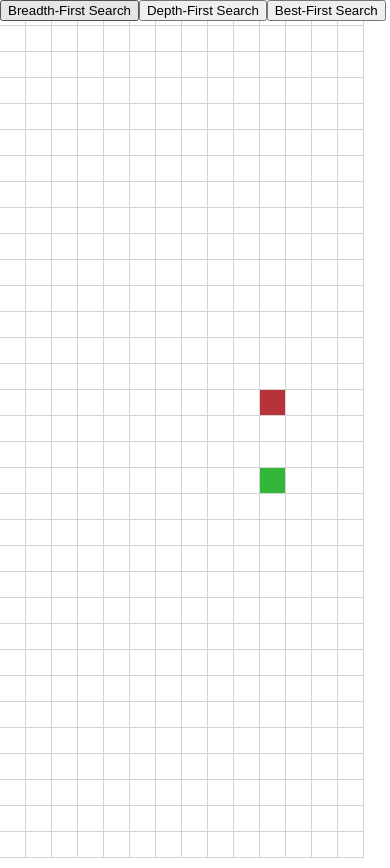
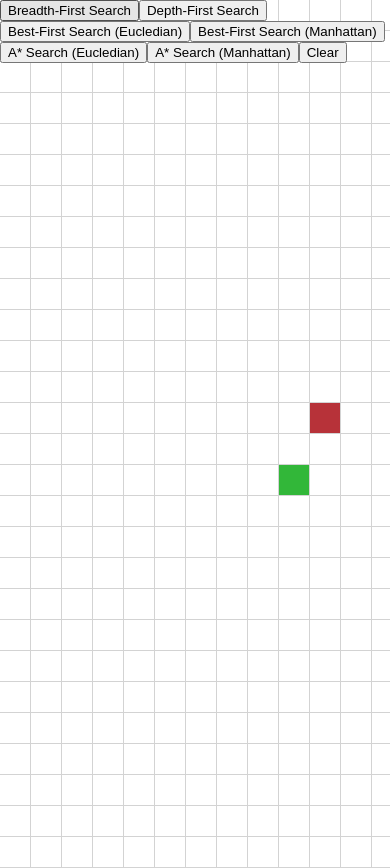
Before and after one commit to lowysng/pathfinder, a React (Create React App) app in the folder pathfinder/: page / in a window 390 px wide. Built offline with nearby package versions, Linux system fonts and the light colour scheme; the HTML template or start-up script is replaced by a standard one.

Commit message:
finish alpha

```diff
--- a/pathfinder/src/App.js
+++ b/pathfinder/src/App.js
@@ -1,30 +1,31 @@
 import React, { useState } from 'react';
 import Matrix from './Matrix';
 import { initializeMatrix, Pathfinder } from './util';
-import { bfs, dfs, bestfs } from './search';
+import { bfs, dfs, bestfs, a_star } from './search';
 import './App.css';
 
 function App() {
 
-    const NUM_ROWS = Math.floor(window.innerHeight/25);
-    const NUM_COLS = Math.floor(window.innerWidth/25) - 1;
-    const START_COORDS = {
-        x: Math.floor(Math.random() * NUM_COLS),
-        y: Math.floor(Math.random() * NUM_ROWS)
-    };
-    const END_COORDS = {
-        x: Math.floor(Math.random() * NUM_COLS),
-        y: Math.floor(Math.random() * NUM_ROWS)
-    };
+    const NUM_ROWS = Math.floor(window.innerHeight/30);
+    const NUM_COLS = Math.floor(window.innerWidth/30);
+    const START_COORDS = { x: Math.floor(Math.random() * NUM_COLS), y: Math.floor(Math.random() * NUM_ROWS) };
+    const END_COORDS = { x: Math.floor(Math.random() * NUM_COLS), y: Math.floor(Math.random() * NUM_ROWS) };
 
-    const [matrix, setMatrix] = useState(initializeMatrix(NUM_ROWS, NUM_COLS, START_COORDS, END_COORDS));
-    const pathfinder = new Pathfinder(START_COORDS, END_COORDS, { numRows: NUM_ROWS, numCols: NUM_COLS });
+    const [startCoords, setStartCoords] = useState(START_COORDS);
+    const [endCoords, setEndCoords] = useState(END_COORDS);
+    const initial_matrix = initializeMatrix(NUM_ROWS, NUM_COLS, startCoords, endCoords);
+    const [matrix, setMatrix] = useState([...initial_matrix]);
+    const pathfinder = new Pathfinder(startCoords, endCoords, { numRows: NUM_ROWS, numCols: NUM_COLS });
 
-    const search = strategy => {
-        const { solution, explored } = strategy(pathfinder);
+    const search = (strategy, heuristic) => {
+        const { solution, explored, frontier } = strategy(pathfinder, heuristic);
 
         explored.shift();
-        if (strategy === bestfs) explored.pop();
+        frontier.shift();
+        if (strategy === bestfs || strategy === a_star) {
+            explored.pop();
+            frontier.pop();
+        };
         solution.shift();
         solution.pop();
 
@@ -34,6 +35,8 @@ function App() {
         for (let i = 0; i < firstCheckpoint; i++) {
             setTimeout(() => {
                 const newMatrix = [...matrix];
+                let frontierCoords = frontier[i];
+                frontierCoords.forEach(c => { if (c.x !== endCoords.x || c.y !== endCoords.y) newMatrix[c.y][c.x] = 3 });
                 newMatrix[explored[i].y][explored[i].x] = 4;
                 setMatrix(newMatrix)
             }, 25 * i);
@@ -48,12 +51,20 @@ function App() {
         }
     }
 
+    const clear = () => {
+        setMatrix([...initial_matrix]);
+    };
+
     return (
         <>
             <Matrix matrix={matrix}/>
             <button onClick={() => search(bfs)}>Breadth-First Search</button>
             <button onClick={() => search(dfs)}>Depth-First Search</button>
-            <button onClick={() => search(bestfs)}>Best-First Search</button>
+            <button onClick={() => search(bestfs, 'euc')}>Best-First Search (Eucledian)</button>
+            <button onClick={() => search(bestfs, 'man')}>Best-First Search (Manhattan)</button>
+            <button onClick={() => search(a_star, 'euc')}>A* Search (Eucledian)</button>
+            <button onClick={() => search(a_star, 'man')}>A* Search (Manhattan)</button>
+            <button onClick={() => clear()}>Clear</button>
         </>
     )
 }
--- a/pathfinder/src/search.js
+++ b/pathfinder/src/search.js
@@ -7,9 +7,11 @@ export const bfs = pathfinder => {
     if (pathfinder.goalTest(node.state)) return { solution: getSolution(node), explored: [] };
 
     const frontier = [node];
+    const frontier_history = [];
     const explored = [];
 
     while (frontier.length > 0 && !solution) {
+        frontier_history.push(frontier.map(n => n.state));
         node = frontier.shift();
         explored.push(node.state);
         pathfinder.getSurroundingNodesCoords(node.state).forEach(coords => {
@@ -24,7 +26,7 @@ export const bfs = pathfinder => {
         })
     }
 
-    return { solution: solution, explored: explored };
+    return { solution: solution, explored: explored, frontier: frontier_history };
 }
 
 export const dfs = pathfinder => {
@@ -34,9 +36,11 @@ export const dfs = pathfinder => {
     if (pathfinder.goalTest(node.state)) return { solution: getSolution(node), explored: [] };
 
     const frontier = [node];
+    const frontier_history = [];
     const explored = [];
 
     while (frontier.length > 0 && !solution) {
+        frontier_history.push(frontier.map(n => n.state));
         node = frontier.shift();
         explored.push(node.state);
         pathfinder.getSurroundingNodesCoords(node.state).forEach(coords => {
@@ -51,18 +55,20 @@ export const dfs = pathfinder => {
         })
     }
 
-    return { solution: solution, explored: explored };
+    return { solution: solution, explored: explored, frontier: frontier_history };
 }
 
-export const bestfs = pathfinder => {
+export const bestfs = (pathfinder, heuristic) => {
     let node = new Node(pathfinder.startCoords, null);
     let solution = null;
     if (pathfinder.goalTest(node.state)) return { solution: getSolution(node), explored: [] };
 
     const frontier = [node];
+    const frontier_history = [];
     const explored = [];
 
     while (frontier.length > 0 && !solution) {
+        frontier_history.push(frontier.map(n => n.state));
         node = frontier.shift();
         if (pathfinder.goalTest(node.state)) solution = getSolution(node);
         explored.push(node.state);
@@ -71,11 +77,51 @@ export const bestfs = pathfinder => {
             if (!explored.some(c => objectsAreEquivalent(c, coords))
             && !frontier.some(n => objectsAreEquivalent(n.state, coords))) {
                 frontier.unshift(child);
-                frontier.sort((a, b) => pathfinder.heuristics(a.state) - pathfinder.heuristics(b.state));
+                switch (heuristic) {
+                    case 'euc':
+                        frontier.sort((a, b) => (pathfinder.eucledian(a.state) < pathfinder.eucledian(b.state)) ? -1 : 1);
+                        break;
+                    case 'man':
+                        frontier.sort((a, b) => (pathfinder.manhattan(a.state) < pathfinder.manhattan(b.state)) ? -1 : 1);
+                        break;
+                }
             }
         })
     }
 
-    return { solution: solution, explored: explored };
+    return { solution: solution, explored: explored, frontier: frontier_history };
+}
 
+export const a_star = (pathfinder, heuristic) => {
+    let node = new Node(pathfinder.startCoords, null, 0);
+    let solution = null;
+    if (pathfinder.goalTest(node.state)) return { solution: getSolution(node), explored: [] };
+
+    const frontier = [node];
+    const frontier_history = [];
+    const explored = [];
+
+    while (frontier.length > 0 && !solution) {
+        frontier_history.push(frontier.map(n => n.state));
+        node = frontier.shift();
+        if (pathfinder.goalTest(node.state)) solution = getSolution(node);
+        explored.push(node.state);
+        pathfinder.getSurroundingNodesCoords(node.state).forEach(coords => {
+            let child = new Node(coords, node, node.path_cost + 1);
+            if (!explored.some(c => objectsAreEquivalent(c, coords))
+            && !frontier.some(n => objectsAreEquivalent(n.state, coords))) {
+                frontier.unshift(child);
+                switch (heuristic) {
+                    case 'euc':
+                        frontier.sort((a, b) => (pathfinder.eucledian(a.state) + a.path_cost) < (pathfinder.eucledian(b.state) + b.path_cost) ? -1 : 1);
+                        break;
+                    case 'man':
+                        frontier.sort((a, b) => (pathfinder.manhattan(a.state) + a.path_cost) < (pathfinder.manhattan(b.state) + b.path_cost) ? -1 : 1);
+                        break;
+                }
+            }
+        })
+    }
+
+    return { solution: solution, explored: explored, frontier: frontier_history };
 }
--- a/pathfinder/src/util.js
+++ b/pathfinder/src/util.js
@@ -19,8 +19,8 @@ export const getNodeStyle = nodeFlag => {
         solution: 5,
     }
     const nodeStyle = {
-        width: '25px',
-        height: '25px',
+        width: '30px',
+        height: '30px',
         border: '1px solid #d3d3d3',
         marginLeft: '-1px',
         marginTop: '-1px',
@@ -41,9 +41,10 @@ export const getNodeStyle = nodeFlag => {
 }
 
 export class Node {
-    constructor(state, parent) {
+    constructor(state, parent, path_cost) {
         this.state = state;
         this.parent = parent;
+        this.path_cost = path_cost;
     }
 }
 
@@ -57,49 +58,77 @@ export class Pathfinder {
         this.startCoords = startCoords;
         this.endCoords = endCoords;
         this.canvasDimensions = canvasDimensions;
+        this.allowDiag = true;
     }
 
     goalTest = coords => {
         return coords.x === this.endCoords.x && coords.y === this.endCoords.y;
     }
 
-    heuristics = node => ((this.endCoords.y - node.y) ** 2) + ((this.endCoords.x - node.x) ** 2) ** 0.5;
+    manhattan = node => Math.abs((this.endCoords.y - node.y) + (this.endCoords.x - node.x));
+    eucledian = node => ((this.endCoords.y - node.y) ** 2) + ((this.endCoords.x - node.x) ** 2) ** 0.5;
 
     getSurroundingNodesCoords = node => {
         const surroundingNodes = [];
         if (this.nodeIsAtXOfCanvas(node, 'top-left')) {
             surroundingNodes.push({x: node.x + 1, y: node.y});
             surroundingNodes.push({x: node.x, y: node.y + 1});
+            if (this.allowDiag) surroundingNodes.push({x: node.x + 1, y: node.y + 1});
         } else if (this.nodeIsAtXOfCanvas(node, 'top-right')) {
             surroundingNodes.push({x: node.x - 1, y: node.y});
             surroundingNodes.push({x: node.x, y: node.y + 1});
+            if (this.allowDiag) surroundingNodes.push({x: node.x - 1, y: node.y + 1});
         } else if (this.nodeIsAtXOfCanvas(node, 'bottom-left')) {
             surroundingNodes.push({x: node.x + 1, y: node.y});
             surroundingNodes.push({x: node.x, y: node.y - 1});
+            if (this.allowDiag) surroundingNodes.push({x: node.x + 1, y: node.y - 1});
         } else if (this.nodeIsAtXOfCanvas(node, 'bottom-right')) {
             surroundingNodes.push({x: node.x - 1, y: node.y});
             surroundingNodes.push({x: node.x, y: node.y - 1});
+            if (this.allowDiag) surroundingNodes.push({x: node.x - 1, y: node.y - 1});
         } else if (this.nodeIsAtXOfCanvas(node, 'top')) {
             surroundingNodes.push({x: node.x - 1, y: node.y});
             surroundingNodes.push({x: node.x + 1, y: node.y});
             surroundingNodes.push({x: node.x, y: node.y + 1});
+            if (this.allowDiag) {
+                surroundingNodes.push({x: node.x + 1, y: node.y + 1});
+                surroundingNodes.push({x: node.x - 1, y: node.y + 1});
+            }
         } else if (this.nodeIsAtXOfCanvas(node, 'right')) {
             surroundingNodes.push({x: node.x - 1, y: node.y});
             surroundingNodes.push({x: node.x, y: node.y - 1});
             surroundingNodes.push({x: node.x, y: node.y + 1});
+            if (this.allowDiag) {
+                surroundingNodes.push({x: node.x - 1, y: node.y - 1});
+                surroundingNodes.push({x: node.x - 1, y: node.y + 1});
+            }
         } else if (this.nodeIsAtXOfCanvas(node, 'bottom')) {
             surroundingNodes.push({x: node.x - 1, y: node.y});
             surroundingNodes.push({x: node.x + 1, y: node.y});
             surroundingNodes.push({x: node.x, y: node.y - 1});
+            if (this.allowDiag) {
+                surroundingNodes.push({x: node.x + 1, y: node.y - 1});
+                surroundingNodes.push({x: node.x - 1, y: node.y - 1});
+            }
         } else if (this.nodeIsAtXOfCanvas(node, 'left')) {
             surroundingNodes.push({x: node.x + 1, y: node.y});
             surroundingNodes.push({x: node.x, y: node.y - 1});
             surroundingNodes.push({x: node.x, y: node.y + 1});
+            if (this.allowDiag) {
+                surroundingNodes.push({x: node.x + 1, y: node.y - 1});
+                surroundingNodes.push({x: node.x + 1, y: node.y + 1});
+            }
         } else {
             surroundingNodes.push({x: node.x + 1, y: node.y});
             surroundingNodes.push({x: node.x, y: node.y + 1});
             surroundingNodes.push({x: node.x - 1, y: node.y});
             surroundingNodes.push({x: node.x, y: node.y - 1});
+            if (this.allowDiag) {
+                surroundingNodes.push({x: node.x + 1, y: node.y + 1});
+                surroundingNodes.push({x: node.x - 1, y: node.y + 1});
+                surroundingNodes.push({x: node.x + 1, y: node.y - 1});
+                surroundingNodes.push({x: node.x - 1, y: node.y - 1});
+            }
         }
         return surroundingNodes;
     }
```
